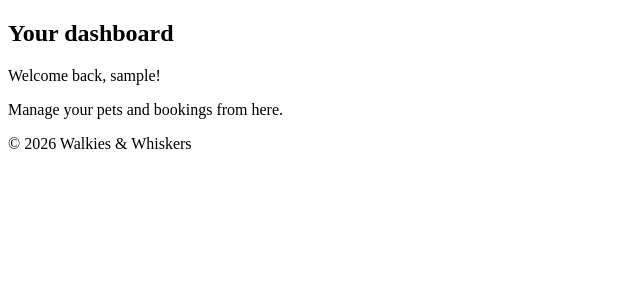
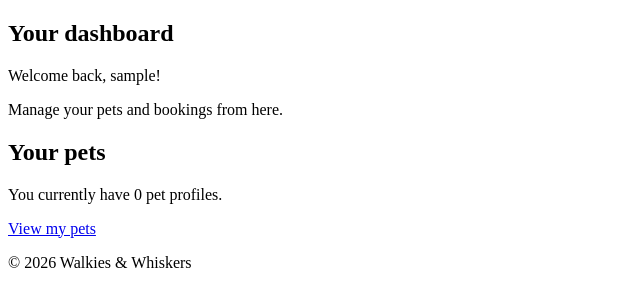
Before and after one commit to CtrlAltKismet/walkies-and-whiskers, a Django app: page /accounts/dashboard/ in a window 1280 px wide. Shown: the part 189-496 px from the top of the page, without its empty margins (0-640 px from the left). Run offline with Django 5.2, Linux system fonts and the light colour scheme; the visitor is signed in with stand-in values (Sample User, id 1); data that the repository does not hold is empty.

Commit message:
Added pet count to dashboard html

```diff
--- a/accounts/templates/accounts/dashboard.html
+++ b/accounts/templates/accounts/dashboard.html
@@ -15,5 +15,19 @@
     <p>
         Manage your pets and bookings from here.
     </p>
+
+    <section>
+        <h2>Your pets</h2>
+
+        <p>
+            You currently have {{ pet_count }} pet profile{{ pet_count|pluralize }}.
+        </p>
+
+        <p>
+            <a href="{% url 'pet_list' %}">
+                View my pets
+            </a>
+        </p>
+    </section>
 </section>
 {% endblock %}
```
